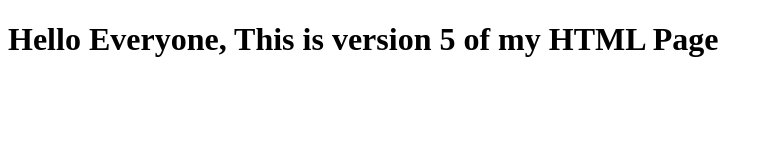
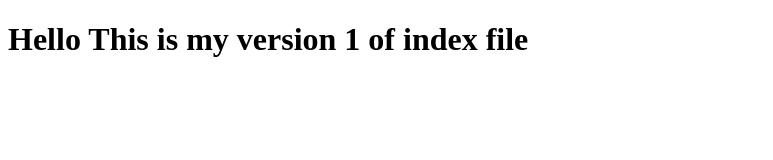
Before and after one commit to CloudRRC/Test, a plain HTML site: page index.html in a window 1280 px wide. Shown: the whole page, without its empty margins (0-773 px from the left). Drawn offline with Linux system fonts and the light colour scheme.

Commit message:
Version1 of Index file

```diff
--- a/index.html
+++ b/index.html
@@ -1,4 +1,3 @@
-
 <!DOCTYPE html>
 <html lang="en">
 <head>
@@ -7,6 +6,6 @@
     <title>Document</title>
 </head>
 <body>
-   <h1> Hello Everyone, This is version 5 of my HTML Page</h1>
+    <h1>Hello This is my version 1 of index file</h1>
 </body>
 </html>
```
